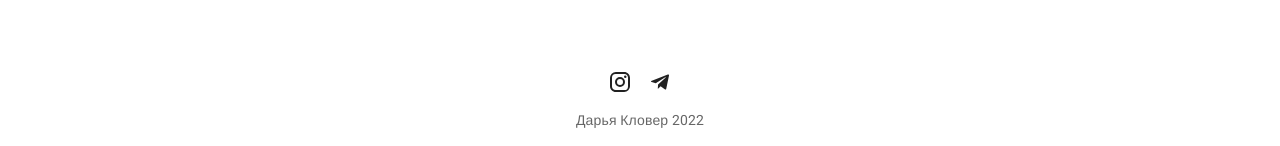
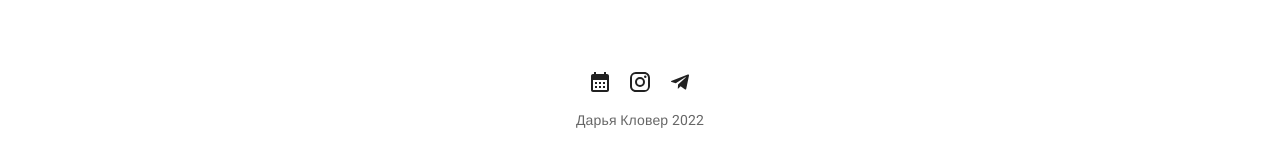
Before and after one commit to SiarheiBobryk/dariaklover, a React (Create React App) app: page / in a window 1280 px wide. Shown: the part 470-616 px from the top of the page. Built offline with nearby package versions, Linux system fonts and the light colour scheme; a web font is replaced by a local one.

Commit message:
Add a Calendly link to the applicaton footer

```diff
--- a/src/components/Footer/Footer.tsx
+++ b/src/components/Footer/Footer.tsx
@@ -6,6 +6,7 @@ import IconButton from '@mui/material/IconButton';
 import Box from '@mui/material/Box';
 import InstagramIcon from '@mui/icons-material/Instagram';
 import TelegramIcon from '@mui/icons-material/Telegram';
+import CalendarMonthIcon from '@mui/icons-material/CalendarMonth';
 
 import { AppConfigContext, Config } from '../../providers/AppConfigProvider';
 import packageJson from '../../../package.json';
@@ -24,6 +25,7 @@ function Footer(props: FooterProps) {
   const {
     instagram: { href: instagramHref, label: instagramLabel },
     telegram: { href: telegramHref, label: telegramLabel },
+    calendly: { href: calendlyHref, label: calendlyLabel },
     fullName,
     github,
   }: Config = React.useContext(AppConfigContext);
@@ -31,6 +33,9 @@ function Footer(props: FooterProps) {
   return (
     <Box sx={{ display: 'flex', flexDirection: 'column', alignItems: 'center', gap: 1, marginBottom: 1 }} {...props}>
       <Box>
+        <IconButton aria-label={calendlyLabel} href={calendlyHref} color="inherit" {...iconButtonA11yProps}>
+          <CalendarMonthIcon />
+        </IconButton>
         <IconButton aria-label={instagramLabel} href={instagramHref} color="inherit" {...iconButtonA11yProps}>
           <InstagramIcon />
         </IconButton>
```
